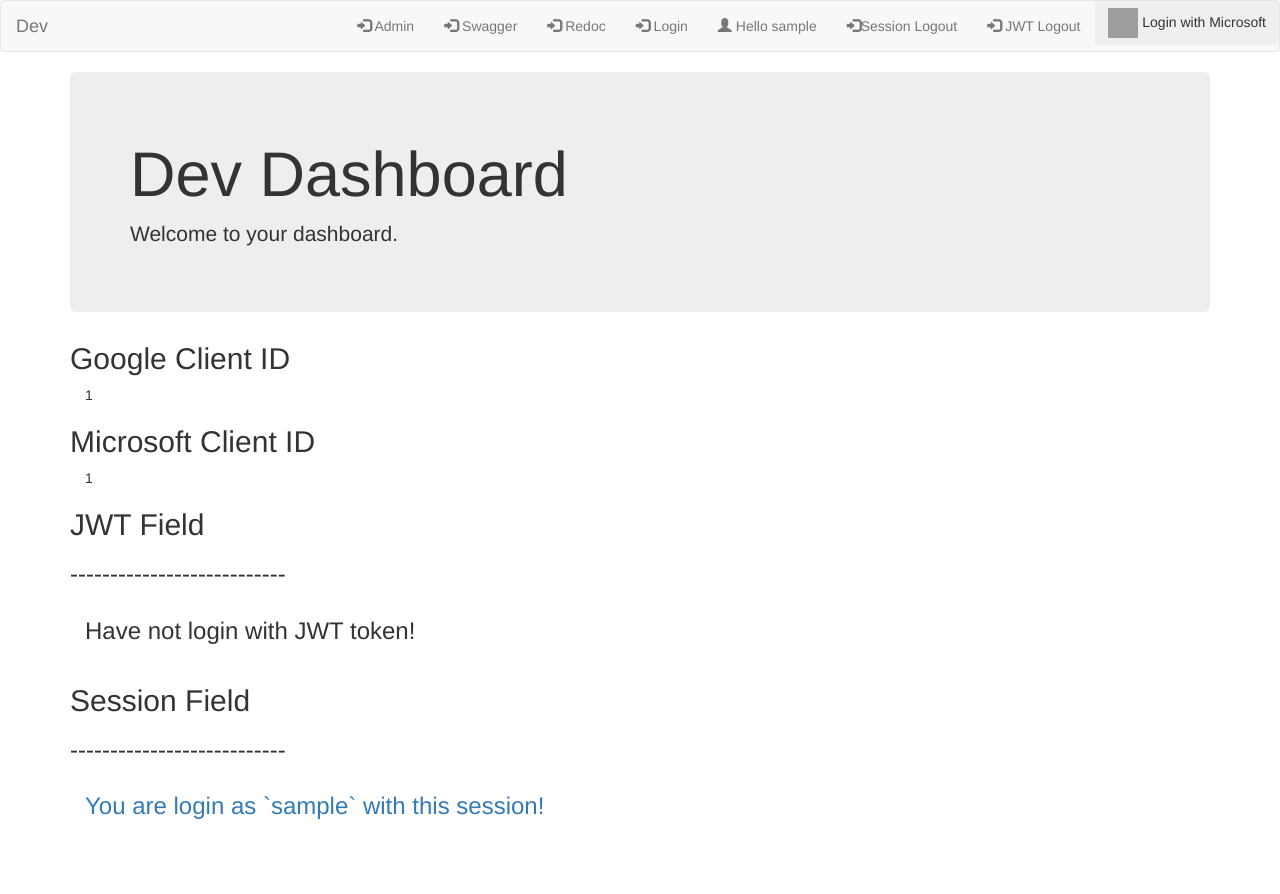
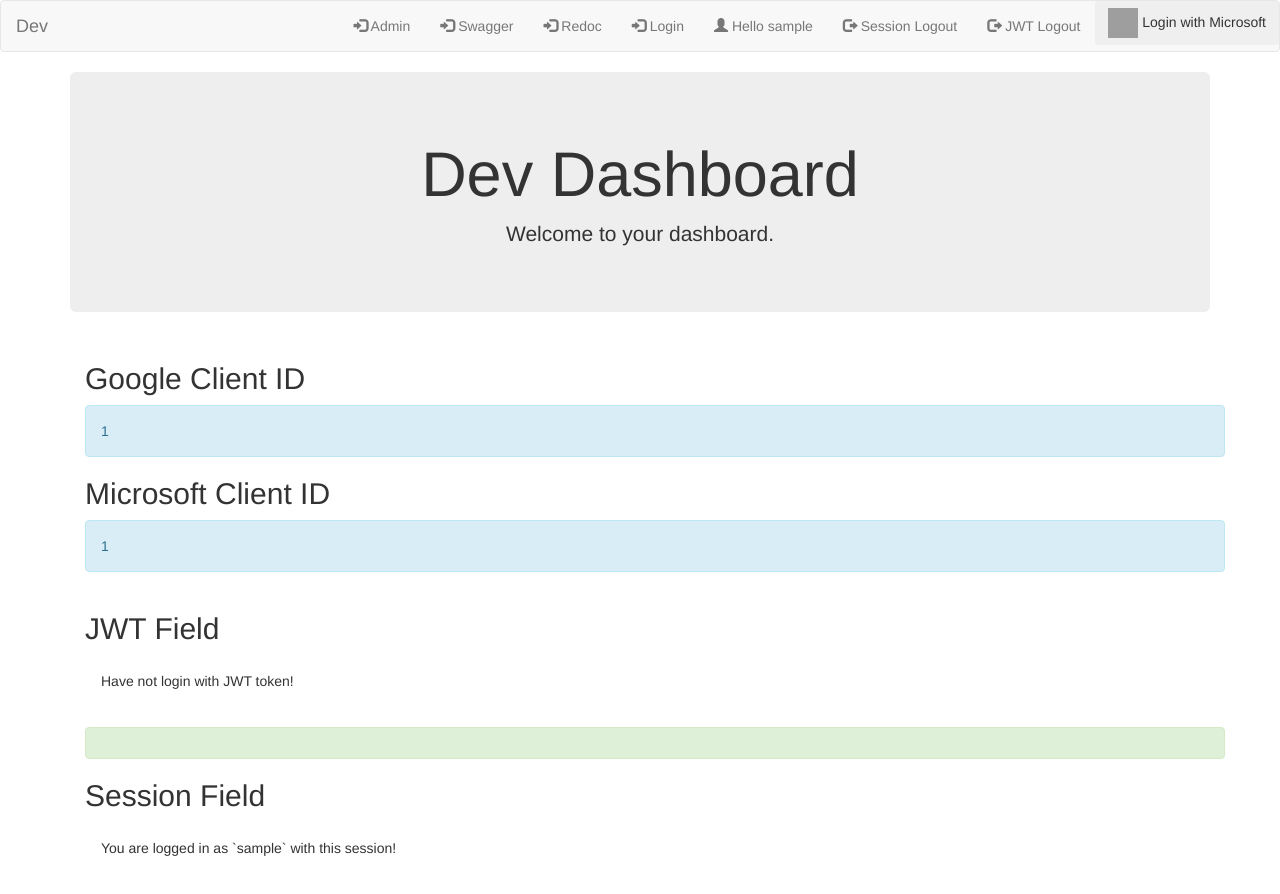
Before and after one commit to NatLee/Django-Simple-3rd-Party-JWT-Dev-Dashboard, a Django app: template src/django_simple_third_party_jwt_dev_dashboard/templates/dashboard.html in a window 1280 px wide. Before the commit the page ends 819 px from the top, so only its background shows below. Run offline with Django 4.2, Linux system fonts and the light colour scheme; a user stored in the database is signed in; tables that the repository leaves empty hold one stand-in row (values such as "Sample post"); the template is opened without the code that fills it: most values are stand-ins (such as "Sample title", 1, 10 or a date in 2020); parts of the project's set-up code (start-up, migrations or seed data) failed here and were passed over; some libraries are stand-ins or nearby versions; grey boxes are pictures that could not be loaded.

Commit message:
[update] refactor dashboard and login templates

```diff
--- a/src/django_simple_third_party_jwt_dev_dashboard/templates/base.html
+++ b/src/django_simple_third_party_jwt_dev_dashboard/templates/base.html
@@ -1,77 +1,71 @@
 {% load bootstrap3 %}
-<!--              -->
 <!DOCTYPE html>
 <html>
-
 <head>
     <meta charset="UTF-8">
     <meta name="google-signin-scope" content="profile email">
-    <meta name="google-signin-client_id"
-        content="{{ social_google_client_id }}">
-    <script src="https://accounts.google.com/gsi/client" async defer></script>
+    <meta name="google-signin-client_id" content="{{ social_google_client_id }}">
     <title>{% block title %}{% endblock %}</title>
-    <link rel="stylesheet" type="text/css"
-        href="https://cdn.jsdelivr.net/npm/@fortawesome/fontawesome-free@6.1.1/css/fontawesome.min.css">
+
+    <!-- Bootstrap CSS -->
+    {% bootstrap_css %}
+
+    <!-- Font Awesome -->
+    <link rel="stylesheet" href="https://cdn.jsdelivr.net/npm/@fortawesome/fontawesome-free@6.1.1/css/fontawesome.min.css">
+
+    <!-- jQuery -->
     <script src="https://ajax.googleapis.com/ajax/libs/jquery/2.2.4/jquery.min.js"></script>
 
-    {% bootstrap_css %}
-    {% bootstrap_javascript %}
-
+    <!-- Google Sign-in -->
+    <script src="https://accounts.google.com/gsi/client" async defer></script>
 </head>
 
 <body>
-
     <nav class="navbar navbar-default">
         <div class="container-fluid">
             <div class="navbar-header">
                 <a class="navbar-brand" href="{% url 'dev-dashboard' %}">Dev</a>
             </div>
             <ul class="nav navbar-nav navbar-right">
-
-                {% if admin_url|length %}
-                <li><a href="/{{ admin_url }}"><span class="glyphicon glyphicon-log-in"></span> Admin </a></li>
+                <!-- Dynamic Links -->
+                {% if admin_url %}
+                <li><a href="/{{ admin_url }}"><span class="glyphicon glyphicon-log-in"></span> Admin</a></li>
+                {% endif %}
+                {% if swagger_url %}
+                <li><a href="/{{ swagger_url }}"><span class="glyphicon glyphicon-log-in"></span> Swagger</a></li>
+                {% endif %}
+                {% if redoc_url %}
+                <li><a href="/{{ redoc_url }}"><span class="glyphicon glyphicon-log-in"></span> Redoc</a></li>
                 {% endif %}
 
-                {% if swagger_url|length %}
-                <li><a href="/{{ swagger_url }}"><span class="glyphicon glyphicon-log-in"></span> Swagger </a></li>
-                {% endif %}
-
-                {% if redoc_url|length %}
-                <li><a href="/{{ redoc_url }}"><span class="glyphicon glyphicon-log-in"></span> Redoc </a></li>
-                {% endif %}
-
+                <!-- Login/Logout Buttons -->
                 <li><a href="{% url 'dev-session-login' %}"><span class="glyphicon glyphicon-log-in"></span> Login</a></li>
 
                 {% if request.user.is_authenticated %}
+                <li><a href="#"><span class="glyphicon glyphicon-user"></span> Hello {{ request.user }}</a></li>
+                <li><a href="/{{ dashboard_url }}/logout"><span class="glyphicon glyphicon-log-out"></span> Session Logout</a></li>
+                {% endif %}
+                <li><a href="#" onclick="logout()"><span class="glyphicon glyphicon-log-out"></span> JWT Logout</a></li>
 
-                <li><a href="#"><span class="glyphicon glyphicon-user"></span> Hello {{ request.user }}</a></li>
-                <li><a href="/{{ dashboard_url }}/logout"><span class="glyphicon glyphicon-log-in"></span>Session Logout</a></li>
-
-                {% endif %}
-
-                <li><a href="#" onclick=logout()><span class="glyphicon glyphicon-log-in"></span> JWT Logout</a></li>
-
+                <!-- Third-party Logins -->
                 <li>
-                    <div id="g_id_onload"
-                        data-client_id="{{ social_google_client_id }}"
-                        data-callback="get_jwt_using_google_credential" </div>
-                        <div class="g_id_signin" data-type="standard" data-size="large" data-theme="outline"
-                            data-text="sign_in_with" data-shape="rectangular" data-logo_alignment="left">
-                        </div>
+                    <div id="g_id_onload" data-client_id="{{ social_google_client_id }}" data-callback="get_jwt_using_google_credential"></div>
+                    <div class="g_id_signin" data-type="standard" data-size="large" data-theme="outline" data-text="sign_in_with" data-shape="rectangular" data-logo_alignment="left"></div>
                 </li>
-                <button id="microsoft-login-button" class="btn" onclick="location.href='/{{ third_party_jwt_url }}/auth/microsoft/signin';">
-                    <img src="https://upload.wikimedia.org/wikipedia/commons/thumb/4/44/Microsoft_logo.svg/2048px-Microsoft_logo.svg.png" alt="Microsoft logo" style="width: 30px; height: 30px;">
-                    Login with Microsoft
-                </button>
+                <li>
+                    <button id="microsoft-login-button" class="btn" onclick="location.href='/{{ third_party_jwt_url }}/auth/microsoft/signin';">
+                        <img src="https://upload.wikimedia.org/wikipedia/commons/thumb/4/44/Microsoft_logo.svg/2048px-Microsoft_logo.svg.png" alt="Microsoft logo" style="width: 30px; height: 30px;"> Login with Microsoft
+                    </button>
+                </li>
             </ul>
         </div>
     </nav>
-
 
     <div class="container">
         {% block content %}
         {% endblock %}
     </div>
+
 </body>
 
 <script>
@@ -121,6 +115,7 @@
       window.localStorage.removeItem("refresh_token");
       window.location.href = "/{{ dashboard_url }}";
     }
-  </script>
+</script>
+
 
 </html>
--- a/src/django_simple_third_party_jwt_dev_dashboard/templates/dashboard.html
+++ b/src/django_simple_third_party_jwt_dev_dashboard/templates/dashboard.html
@@ -1,43 +1,40 @@
 {% extends "base.html" %}
-<!--              -->
 {% block title %}Dev Dashboard{% endblock %}
-<!--              -->
+
 {% block content %}
-
-<div class="jumbotron">
-  <h1>Dev Dashboard</h1>
-  <p>Welcome to your dashboard.</p>
+<!-- Jumbotron for Main Heading -->
+<div class="jumbotron text-center">
+  <h1 class="display-4">Dev Dashboard</h1>
+  <p class="lead">Welcome to your dashboard.</p>
 </div>
 
+<!-- Client IDs Section -->
+<div class="container mb-4">
   <h2>Google Client ID</h2>
-<div class="container">{{ social_google_client_id }}</div>
+  <div class="alert alert-info">{{ social_google_client_id }}</div>
 
   <h2>Microsoft Client ID</h2>
-<div class="container">
+  <div class="alert alert-info">
       {{ social_microsoft_client_id }}
   </div>
-
-<h2>JWT Field</h2>
-<h3>---------------------------</h3>
-<div class="container">
-  <h3 id="token"></h3>
-  <h3 id="result"></h3>
 </div>
 
+<!-- JWT and Session Fields -->
+<div class="container">
+  <h2>JWT Field</h2>
+  <div class="alert alert-secondary" id="token"></div>
+  <div class="alert alert-success" id="result"></div>
+
   <h2>Session Field</h2>
-<h3>---------------------------</h3>
-
   {% if request.user.is_authenticated %}
-<div class="container">
-  <h3 class="text-primary">
-    You are login as `{{ request.user }}` with this session!
-  </h3>
+  <div class="alert alert-primary">
+    You are logged in as `{{ request.user }}` with this session!
   </div>
   {% else %}
-<div class="container">
-  <h3 class="text-danger">No any session login.</h3>
+  <div class="alert alert-danger">No any session login.</div>
+  {% endif %}
 </div>
-{% endif %}
+
 
 <script>
   var jwt_token = localStorage.getItem("access_token");
```
Also changed, not shown: src/django_simple_third_party_jwt_dev_dashboard/templates/login.html (+21 -14 lines). Lines whose indentation alone changed are shown as unchanged.
